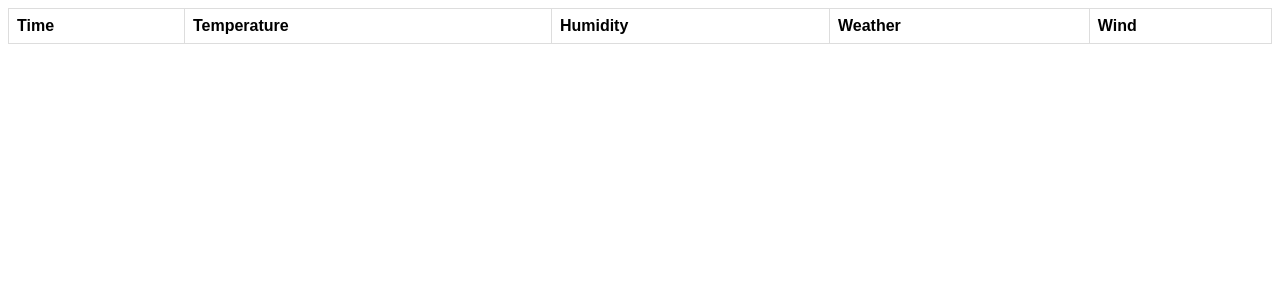
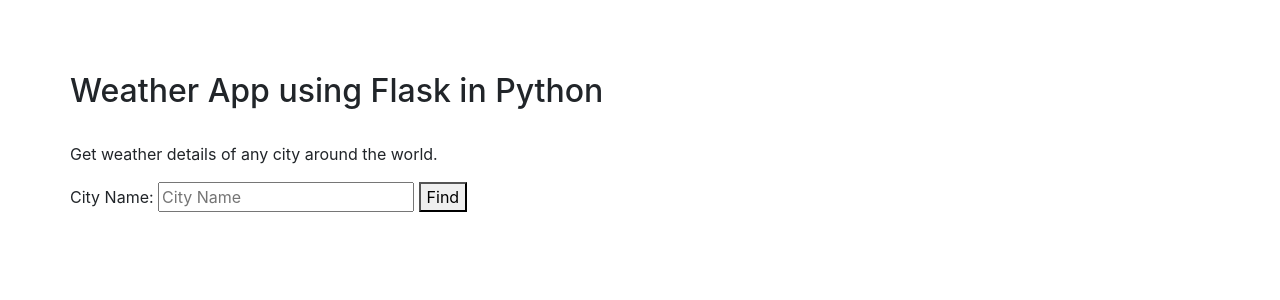
Before and after one commit to msdkabil/even, a Flask app: page / in a window 1280 px wide. Shown: the top 300 px of the page. Run offline with Flask 2, Linux system fonts and the light colour scheme; lists and menus that the app fills with data are empty.

Commit message:
Update index.html

```diff
--- a/CCexp3/templates/index.html
+++ b/CCexp3/templates/index.html
@@ -1,48 +1,54 @@
-<html>
+<!DOCTYPE html>
+<html lang="en">
 <head>
-        <title>{{ title }}</title>
-        <style>
-            table {
-            font-family: arial, sans-serif;
-            border-collapse: collapse;
-            width: 100%;
-            }
-
-            td, th {
-            border: 1px solid #dddddd;
-            text-align: left;
-            padding: 8px;
-            }
-
-            tr:nth-child(even) {
-            background-color: #dddddd;
-            }
-
-            #weather {
-                display: flex;
-                flex-direction: row;
-                align-items: center;
-            }
-        </style>
+<meta charset="utf-8">
+<meta name="viewport" content="width=device-width, initial-scale=1, shrink-to-fit=no">
+<title>Weather App using Flask in Python</title>
+ <link rel="stylesheet" href="https://cdn.jsdelivr.net/npm/bootstrap@4.6.1/dist/css/bootstrap.min.css">
 </head>
 <body>
-        <table>
+ <div class="container">
+     <br><br><br>
+  <div class="row"><h2>Weather App using Flask in Python</h2></div>
+  <br>
+  <div class="row">
+   <p>Get weather details of any city around the world.</p>
+  </div>
+  <div class="row">
+   {% block content %}
+    <form action="{{ url_for("index")}}" method="post">
+    <div class="form-group">
+    <label for="cityName">City Name:</label>
+    <input type="text" id="cityName" name="cityName" value="{{cityName}}" placeholder="City Name">
+    <button class="submit">Find</button>
+    {% if error is defined and error %}
+     <br><br><span class="alert alert-danger">Error: Please enter valid city name.</span></br>
+    {% endif %}
+    </div>
+   {% endblock %}
+   {% if data is defined and data %}
+   <table class="table table-bordered">
+    <thead>
      <tr>
-                <th>Time</th>
-                <th>Temperature</th>
+      <th>Country Code</th>
+      <th>Coordinate</th>
+      <th>temperature</th>
+      <th>Pressure</th>
       <th>Humidity</th>
-                <th>Weather</th>
-                <th>Wind</th>
      </tr>
-            {% for item in data["list"] %}
+    </thead>
+    <tbody>
      <tr>
-                    <td>{{ item["dt_txt"] }}</td>
-                    <td>{{ item["main"]["temp"] }}°C</td>
-                    <td>{{ item["main"]["humidity"] }}%</td>
-                    <td><div id="weather"><img src="/static/icons/{{ item["weather"][0]["icon"] }}.png"></img> {{ item["weather"][0]["main"] }}</div></td>
-                    <td>{{ '%.2f' % (item["wind"]["speed"]*3.6) }} km/h ({{ item["wind"]["deg"] }} deg)</td>
+      <td class="bg-success">{{ data.sys.country }}</td>
+      <td class="bg-info">{{data.coord.lon }} {{data.coord.lat}}</td>
+      <td class="bg-danger">{{data.main.temp }} k</td>
+      <td class="bg-warning">{{data.main.pressure}}</td>
+      <td class="bg-primary">{{data.main.humidity}}</td>
      </tr>
-            {% endfor %}
+    </tbody>
    </table>
+   {% endif %}
+  </div>
+ </div>
 </body>
 </html>
```
Lines whose indentation alone changed are shown as unchanged.
